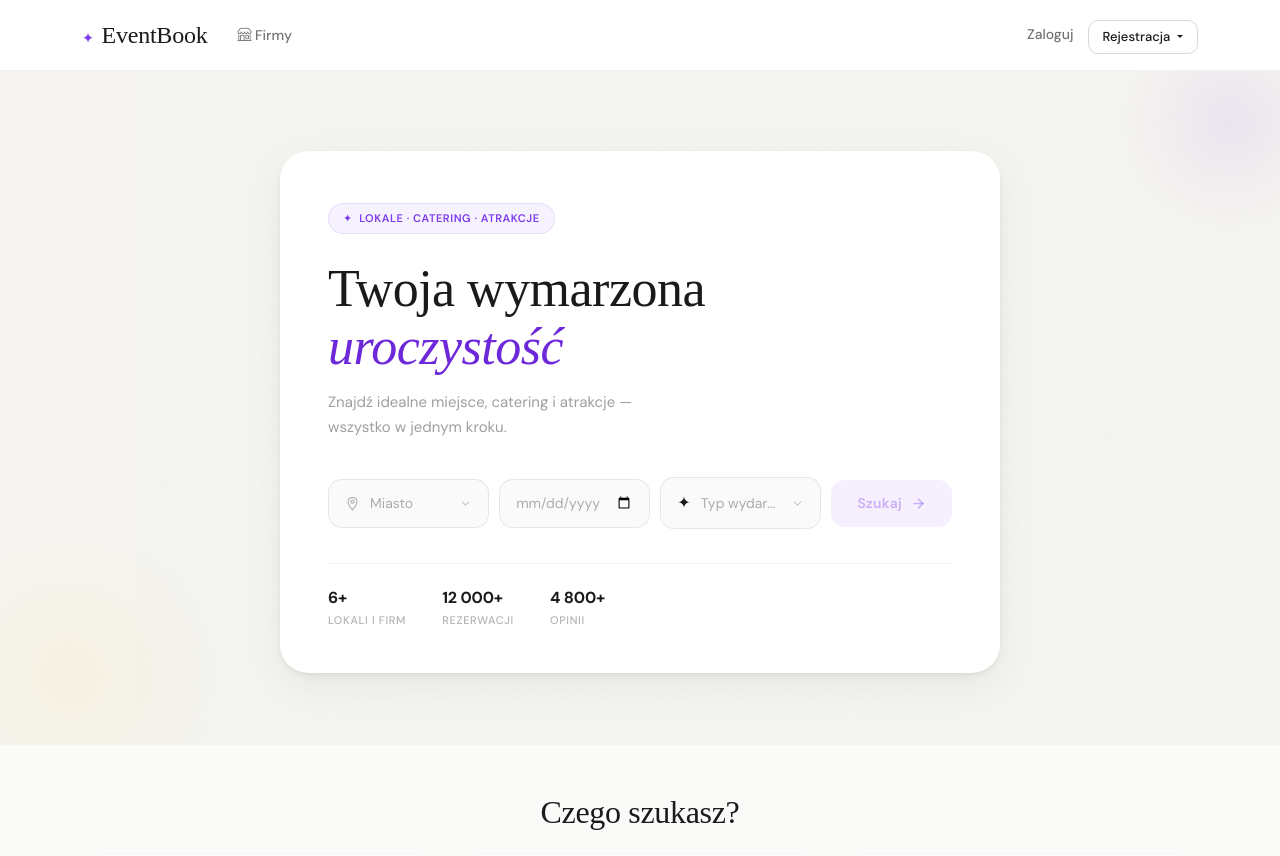
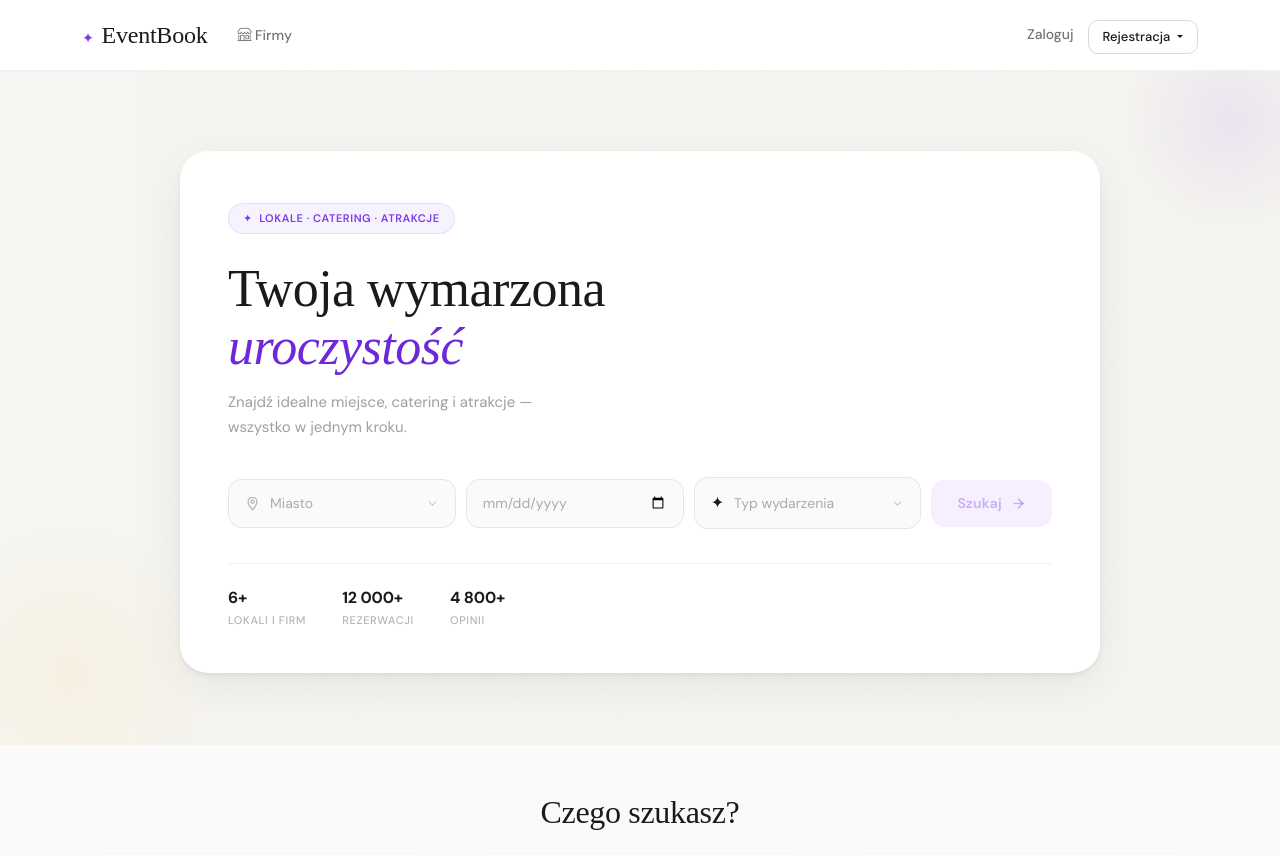
Before and after one commit to JanBober21/mojevent, a Django app: page / in a window 1280 px wide. Shown: the top 856 px of the page. Run offline with Django 5.2, Linux system fonts and the light colour scheme; data comes from the database, SQL or seed files in the repository; data that the repository does not hold is empty; parts of the project's set-up code (start-up, migrations or seed data) failed here and were passed over; some web fonts are replaced.

Commit message:
Poszerzenie glownego banera hero do 920px

```diff
--- a/static/css/style.css
+++ b/static/css/style.css
@@ -82,7 +82,7 @@
     background: #fff;
     border-radius: 28px;
     padding: 52px 48px 44px;
-    max-width: 720px;
+    max-width: 920px;
     width: 100%;
     box-shadow:
         0 2px 4px rgba(0,0,0,0.04),
```
